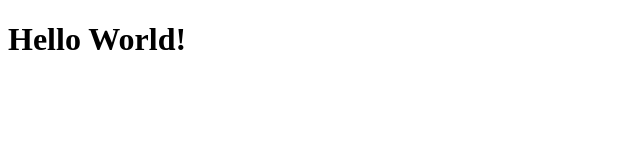
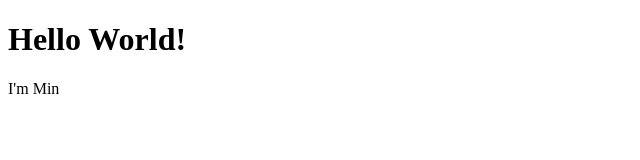
Before and after one commit to minhyekwak/Major-Studio-Website, a plain HTML site: page index.html in a window 1280 px wide. Shown: the full height of the page, 0-640 px from the left. Drawn offline with Linux system fonts and the light colour scheme.

Commit message:
add my name

```diff
--- a/index.html
+++ b/index.html
@@ -5,5 +5,6 @@
     </head>
     <body>
         <h1>Hello World!</h1>
+        I'm Min
     </body>
 </html>
```
